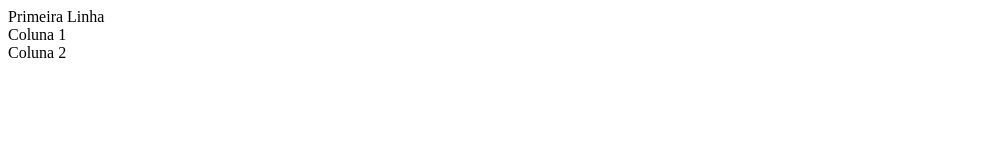
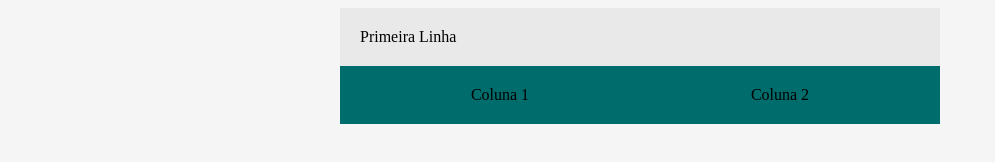
Before and after one commit to lucasmorikawaa/bootcamp-devjr-modulo02, a plain HTML site: page index.html in a window 1280 px wide. Shown: the whole page, without its empty margins (0-995 px from the left). Drawn offline with Linux system fonts and the light colour scheme.

Commit message:
closes #2 - paleta de cores, display flex

```diff
--- a/index.html
+++ b/index.html
@@ -4,13 +4,38 @@
     <meta charset="UTF-8">
     <meta name="viewport" content="width=device-width, initial-scale=1.0">
     <title>Bootcamp DevJr - Sistema de Asssinaturas</title>
+
+    <style>
+            body {
+                background-color: #F5F5F5;
+            }
+
+            .container {
+                background-color: #E9E9E9;
+                margin: auto;
+
+                width: 600px;
+            }
+
+            .header {
+                padding: 20px;
+            }
+
+            .flex-container {
+                display: flex;
+                background-color: #006C6C;
+                justify-content: space-around;
+                padding: 20px;
+            }
+    </style>
+
 </head>
 <body>
-    <div>
-        <div>
+    <div class="container">
+        <div class="header">
             Primeira Linha
         </div>
-        <div>
+        <div class="flex-container">
             <div>
                 Coluna 1
             </div>
```
